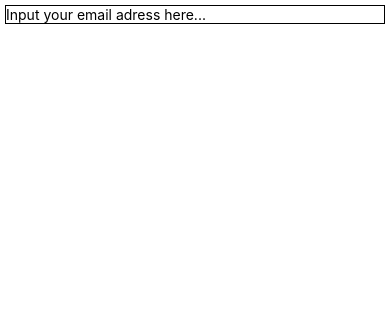
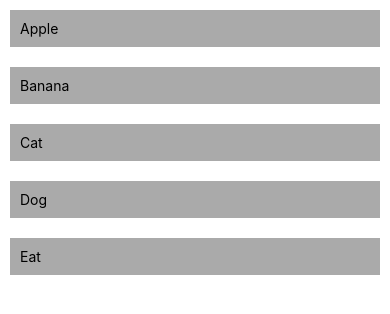
Before and after one commit to vengleab/year-4-react-native-2021, a React Native app: screen / in a window 390 px wide. Shown: the top 314 px of the page. Built offline with nearby package versions, Linux system fonts and the light colour scheme.

Commit message:
Week03 part2: React Context WIP

```diff
--- a/week03/App.js
+++ b/week03/App.js
@@ -1,36 +1,11 @@
 import React, { useEffect, useState } from 'react';
-import { View, Text, TextInput } from 'react-native';
+import { View, Text, TextInput, Button } from 'react-native';
+import ListItem from './components/ListItem';
 
 export default () => {
-  const [email, setEmail] = useState('');
-  const [error, setError] = useState('');
-  const [isIntitialized, setIsInitialized] = useState(false);
-
-  function onInputChange(value) {
-    setEmail(value);
-  }
-
-  useEffect(() => {
-    if (isIntitialized && !email.endsWith('.com')) {
-      setError('Incorrect Email');
-    } else {
-      setError('');
-    }
-  }, [email]);
-
-  useEffect(() => {
-    alert('On first render');
-    setIsInitialized(true);
-  }, []);
-
-  return (
-    <View>
-      <TextInput
-        style={{ borderColor: 'black', borderWidth: 1, margin: 5 }}
-        placeholder="Input your email adress here..."
-        onChangeText={onInputChange}
-      />
-      {error ? <Text>{error}</Text> : <></>}
-    </View>
-  );
-};
+  const items = ['Apple', 'Banana', 'Cat', 'Dog', 'Eat'];
+  const [selectedItem, setSelectedItem] = useState('')
+  return <View>
+    <ListItem items={items} selectedItem={selectedItem} setSelectedItem={setSelectedItem}/>
+  </View>
+}
--- /dev/null
+++ b/week03/components/Item/index.js
@@ -0,0 +1,29 @@
+import React, {useEffect, useState} from 'react';
+import {
+  View,
+  Text,
+  TextInput,
+  StyleSheet,
+  TouchableOpacity,
+} from 'react-native';
+
+export default props => {
+  return (
+    <TouchableOpacity onPress={e=> props.setSelectedItem(props.item)}>
+      <View style={[styles.item, props.item === props.selectedItem && styles.active]}>
+        <Text>{props.item}</Text>
+      </View>
+    </TouchableOpacity>
+  );
+};
+
+const styles = StyleSheet.create({
+  item: {
+    backgroundColor: '#aaa',
+    margin: 10,
+    padding: 10,
+  },
+  active: {
+    backgroundColor: '#0a0'
+  }
+});
--- /dev/null
+++ b/week03/components/ListItem/index.js
@@ -0,0 +1,11 @@
+import React, {useEffect, useState} from 'react';
+import {View, Text, TextInput, Button} from 'react-native';
+import Item from '../Item';
+
+export default props => {
+  return (
+    <View>
+      {props.items.map( item => <Item key={item} item={item} selectedItem={props.selectedItem} setSelectedItem={props.setSelectedItem} />)}
+    </View>
+  );
+};
```
Also changed, not shown: week03/App-Hook.js (added, +47 -0 lines).
